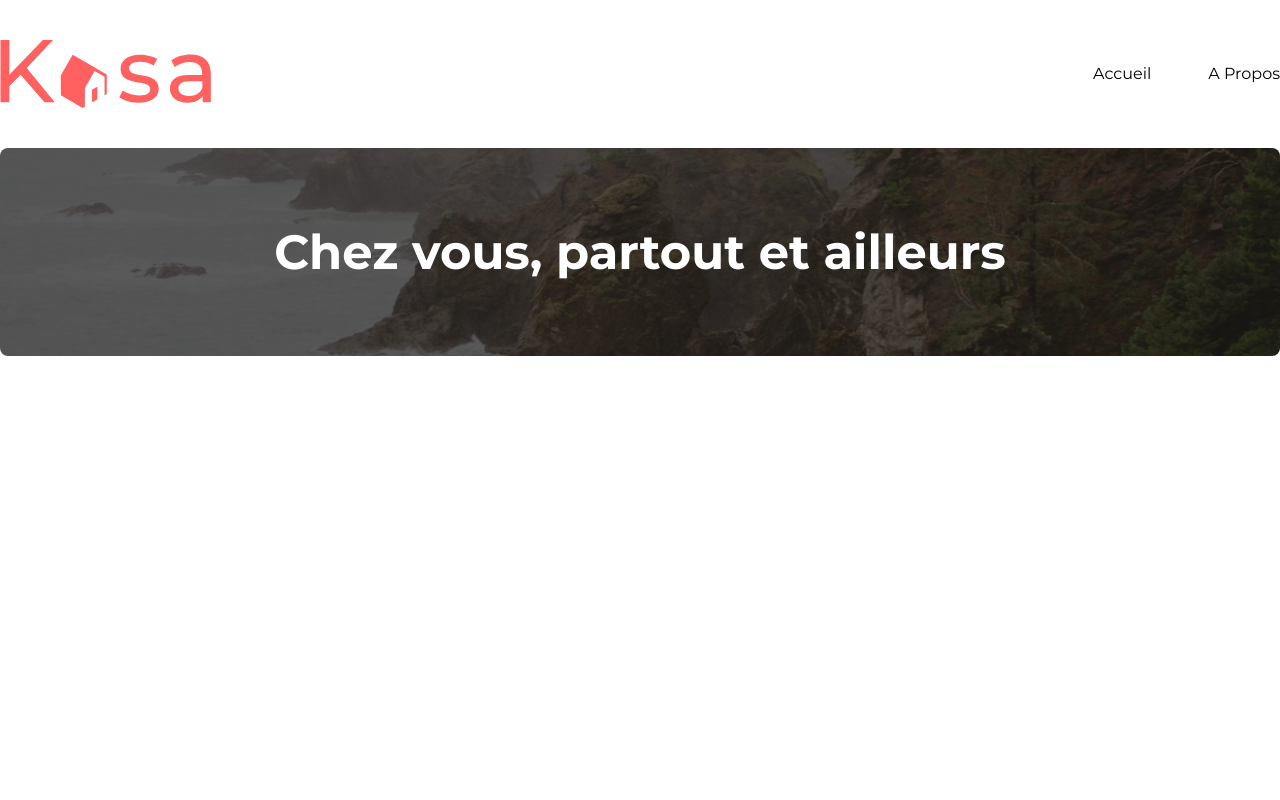
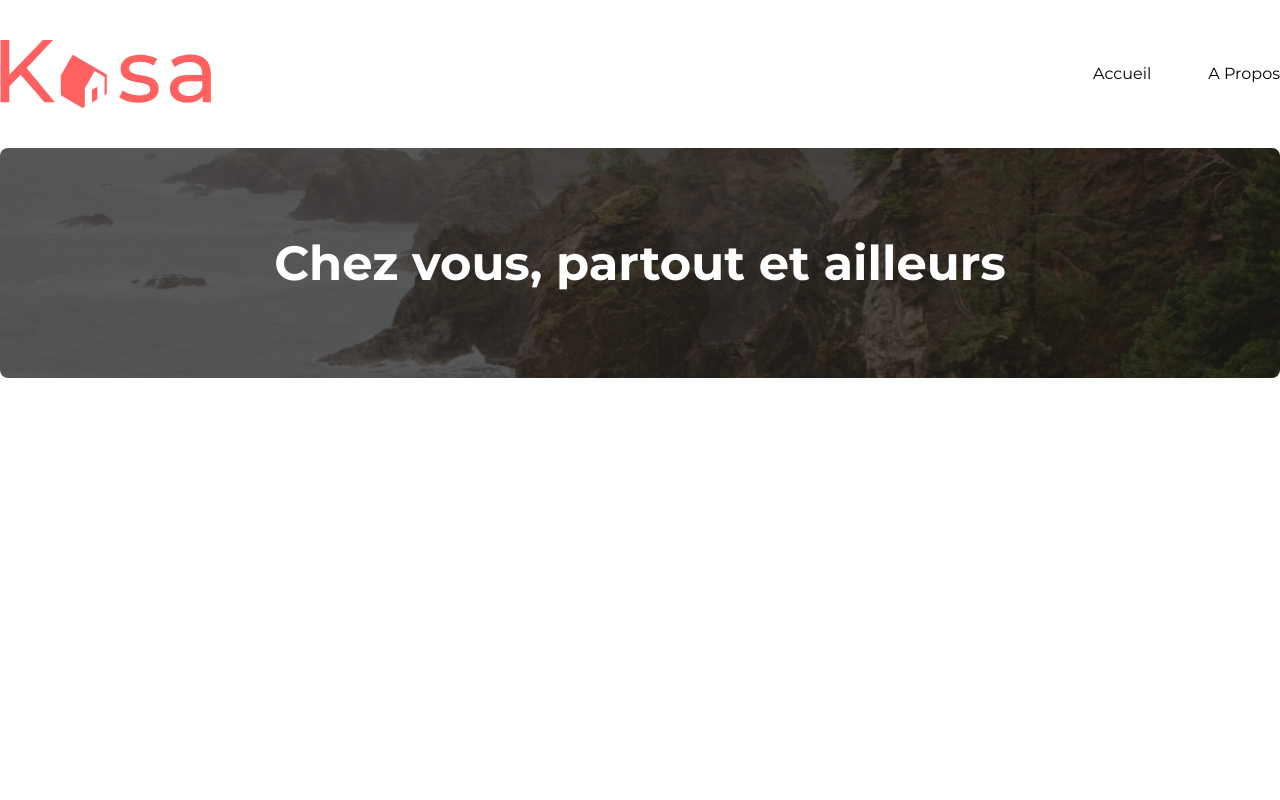
Before and after one commit to KpryKorn/projet-11, a React (Vite) app: page / in a window 1280 px wide. Shown: the top 800 px of the page. Built offline with nearby package versions, Linux system fonts and the light colour scheme.

Commit message:
add hero banner to "about" and "home" pages

```diff
--- a/src/components/hero.tsx
+++ b/src/components/hero.tsx
@@ -1,13 +1,15 @@
 export default function Hero({ img, phrase }: { img: string; phrase?: string }) {
   return (
-    <section className="relative rounded-lg max-h-[230px] w-full overflow-hidden">
+    <section className="relative rounded-lg max-h-[230px] h-[230px] w-full overflow-hidden flex items-center justify-center">
       <img
         className="absolute top-0 left-0 h-full w-full object-cover brightness-[35%]"
         src={img}
         alt={phrase ?? "Hero banner"}
       />
       {phrase && (
-        <p className="relative z-10 text-white font-bold text-5xl py-20 text-center">{phrase}</p>
+        <p className="inline-flex relative z-10 text-white font-bold text-5xl text-center">
+          {phrase}
+        </p>
       )}
     </section>
   );
--- a/src/routes/about.tsx
+++ b/src/routes/about.tsx
@@ -1,3 +1,6 @@
+import Hero from "../components/hero";
+import AboutImg from "../assets/about-img.png";
+
 export default function About() {
-  return <div>about page</div>;
+  return <Hero img={AboutImg} />;
 }
```
Also changed, not shown: src/assets/about-img.png (added).
